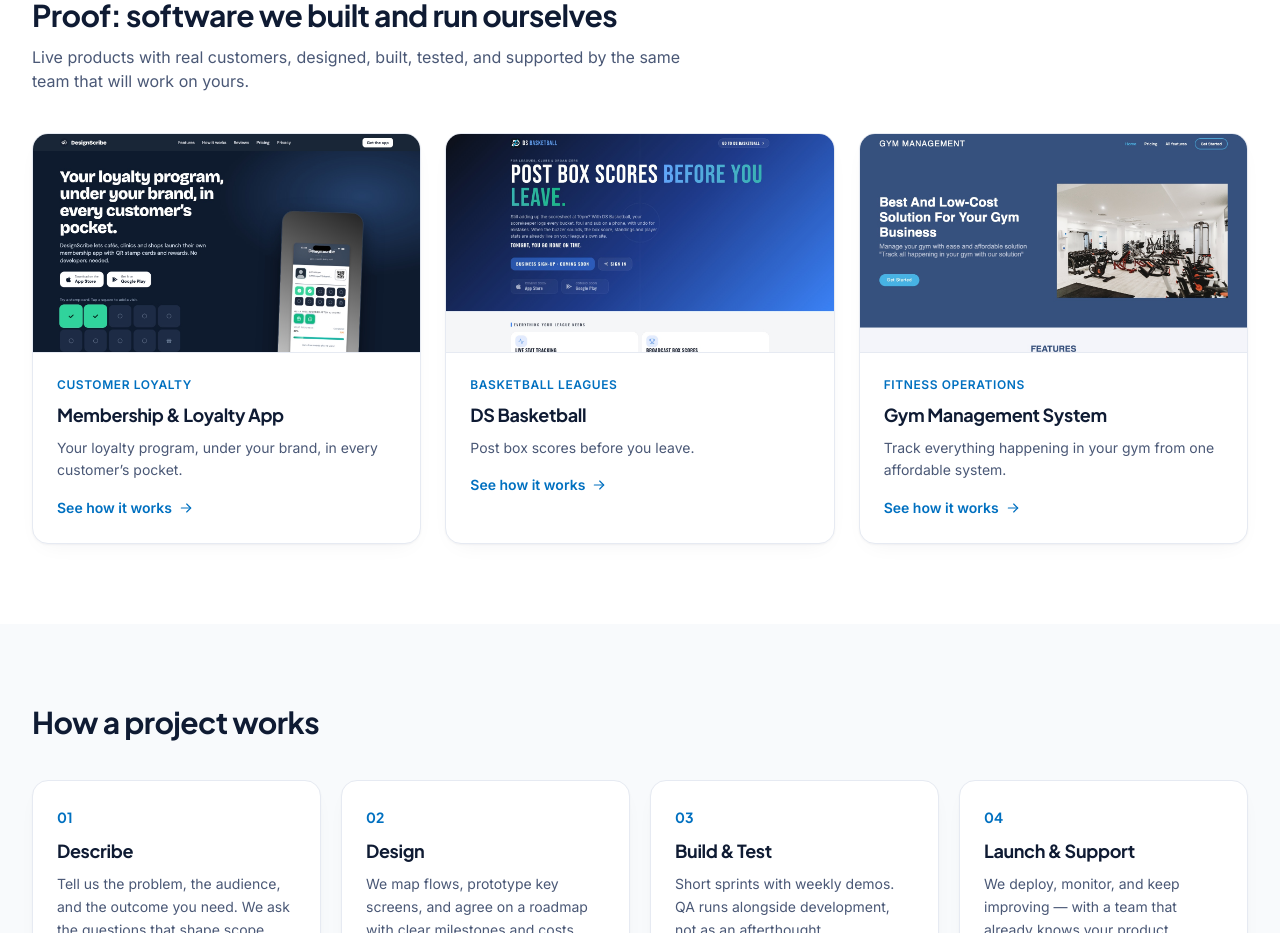
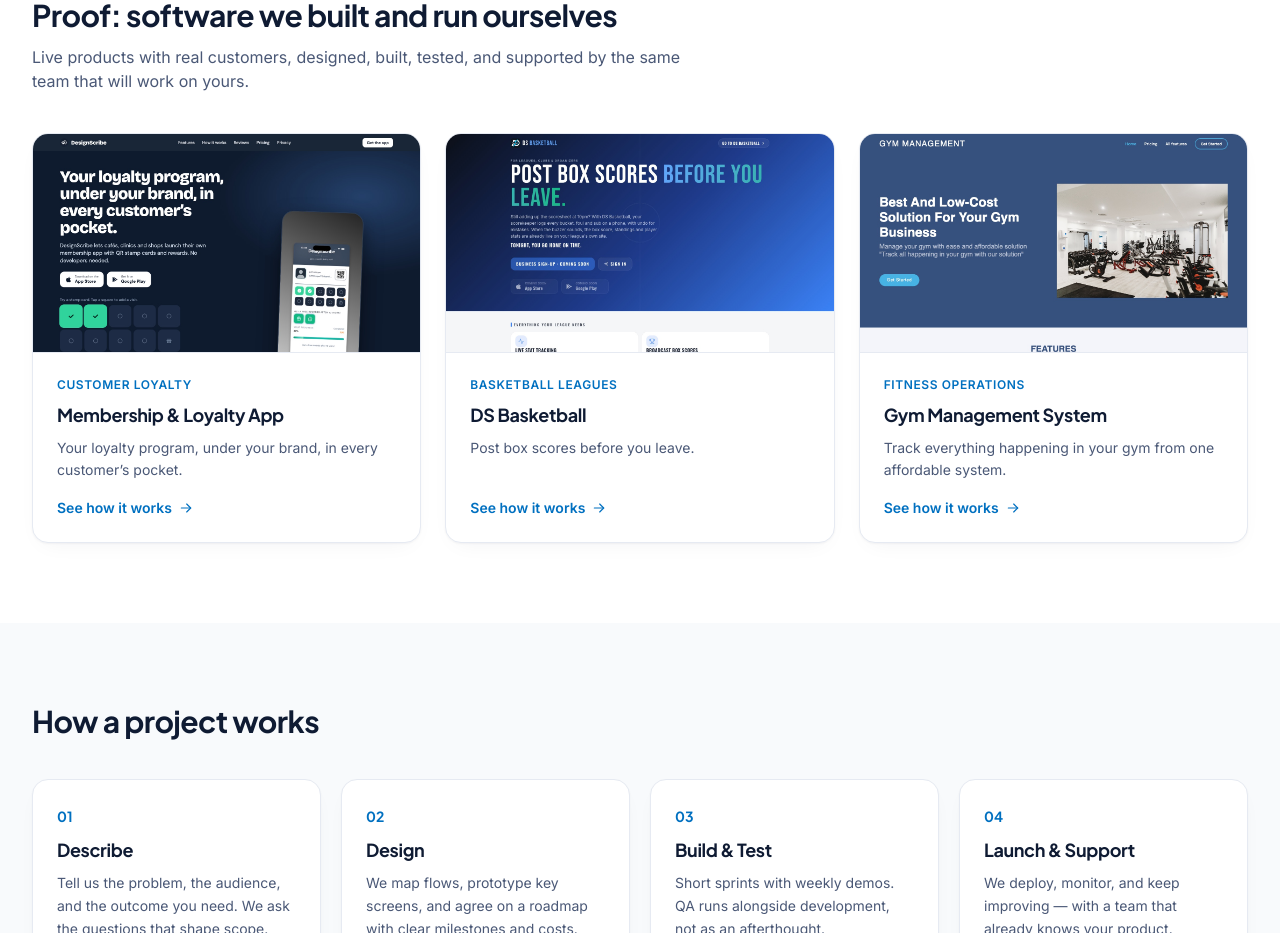
Before and after one commit to kurt112/design-scribe-website, a React (Vite) app: page /services/custom-software-development in a window 1280 px wide. Shown: the part 1600-2533 px from the top of the page. Built offline with nearby package versions, Linux system fonts and the light colour scheme.

Commit message:
updated boxes

```diff
--- a/src/about-us/index.jsx
+++ b/src/about-us/index.jsx
@@ -154,10 +154,10 @@
                 </div>
                 <div className="mt-14 grid gap-6 md:grid-cols-2 lg:grid-cols-3">
                     {PRODUCTS.map((p, i) => (
-                        <Reveal key={p.id} delay={i * 100}>
+                        <Reveal key={p.id} delay={i * 100} className="h-full">
                             <Link
                                 to={`/products/${p.id}`}
-                                className="card group block overflow-hidden transition duration-300 hover:-translate-y-1 hover:border-brand-200 hover:shadow-[0_24px_48px_-24px_rgb(15_27_51/0.35)]"
+                                className="card group flex h-full flex-col overflow-hidden transition duration-300 hover:-translate-y-1 hover:border-brand-200 hover:shadow-[0_24px_48px_-24px_rgb(15_27_51/0.35)]"
                             >
                                 <div className="overflow-hidden border-b border-ink-100 bg-ink-50">
                                     <img
@@ -169,10 +169,10 @@
                                         className="aspect-[16/9] w-full object-cover object-top transition duration-500 group-hover:scale-[1.02]"
                                     />
                                 </div>
-                                <div className="p-7">
+                                <div className="flex flex-1 flex-col p-7">
                                     <p className="text-xs font-semibold uppercase tracking-wider text-brand-600">{p.category}</p>
                                     <h3 className="mt-2 text-xl font-bold">{p.name}</h3>
-                                    <p className="mt-2 text-sm leading-relaxed text-ink-500">{p.tagline}</p>
+                                    <p className="mt-2 flex-1 text-sm leading-relaxed text-ink-500">{p.tagline}</p>
                                     <span className="mt-5 inline-flex items-center gap-1.5 text-sm font-semibold text-brand-600">
                                         Learn more
                                         <Icon name="arrow-right" className="h-4 w-4 transition group-hover:translate-x-0.5"/>
--- a/src/components/ProductCards.jsx
+++ b/src/components/ProductCards.jsx
@@ -6,10 +6,10 @@
     return (
         <div className="grid gap-6 md:grid-cols-2 lg:grid-cols-3">
             {products.map((p, i) => (
-                <Reveal key={p.id} delay={i * 100}>
+                <Reveal key={p.id} delay={i * 100} className="h-full">
                     <Link
                         to={`/products/${p.id}`}
-                        className="card group block h-full overflow-hidden transition duration-300 hover:-translate-y-1 hover:border-brand-200"
+                        className="card group flex h-full flex-col overflow-hidden transition duration-300 hover:-translate-y-1 hover:border-brand-200"
                     >
                         <div className="overflow-hidden border-b border-ink-100 bg-ink-50">
                             <img
@@ -21,10 +21,10 @@
                                 className="aspect-[16/9] w-full object-cover object-top transition duration-500 group-hover:scale-[1.02]"
                             />
                         </div>
-                        <div className="p-6">
+                        <div className="flex flex-1 flex-col p-6">
                             <p className="text-xs font-semibold uppercase tracking-wider text-brand-600">{p.category}</p>
                             <h3 className="mt-2 text-lg font-bold">{p.name}</h3>
-                            <p className="mt-2 text-sm leading-relaxed text-ink-500">{p.tagline}</p>
+                            <p className="mt-2 flex-1 text-sm leading-relaxed text-ink-500">{p.tagline}</p>
                             <span className="mt-4 inline-flex items-center gap-1.5 text-sm font-semibold text-brand-600">
                                 See how it works
                                 <Icon name="arrow-right" className="h-4 w-4 transition group-hover:translate-x-0.5"/>
```
